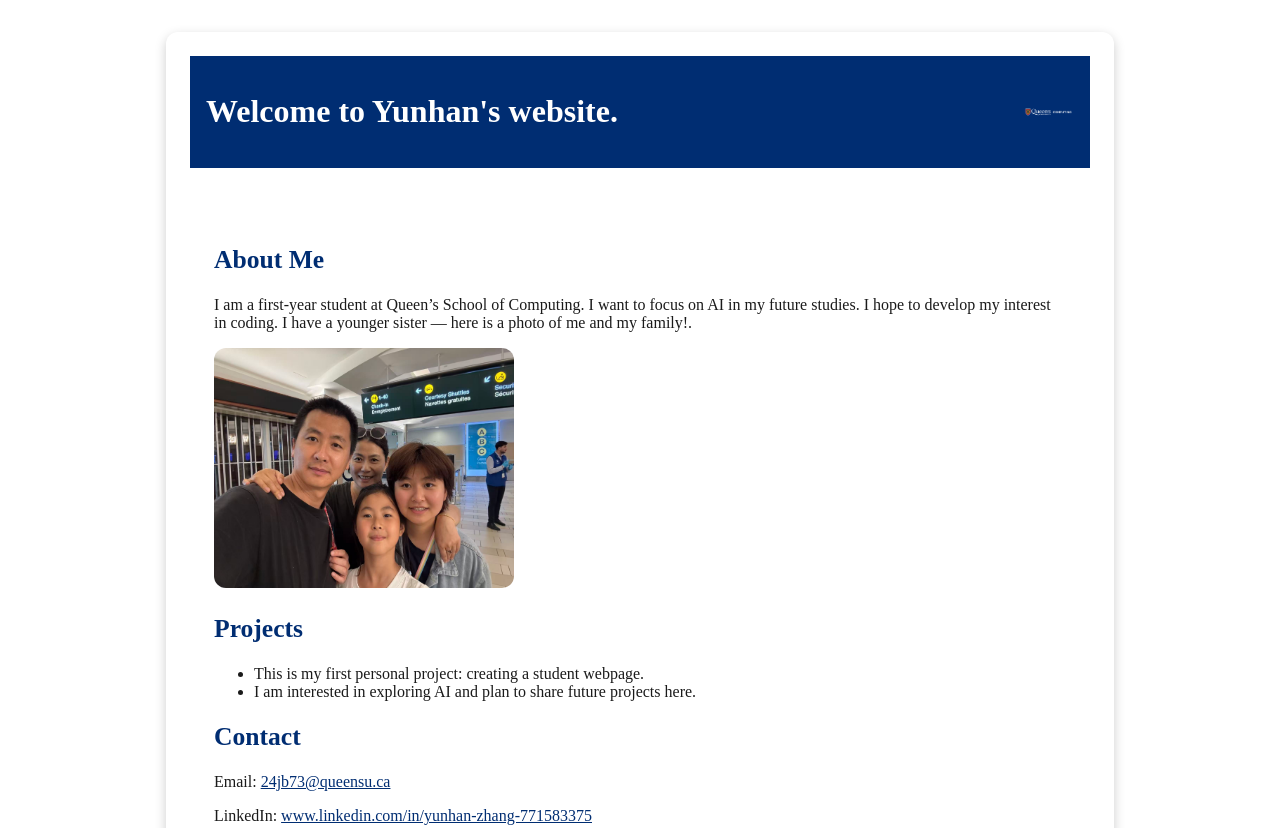
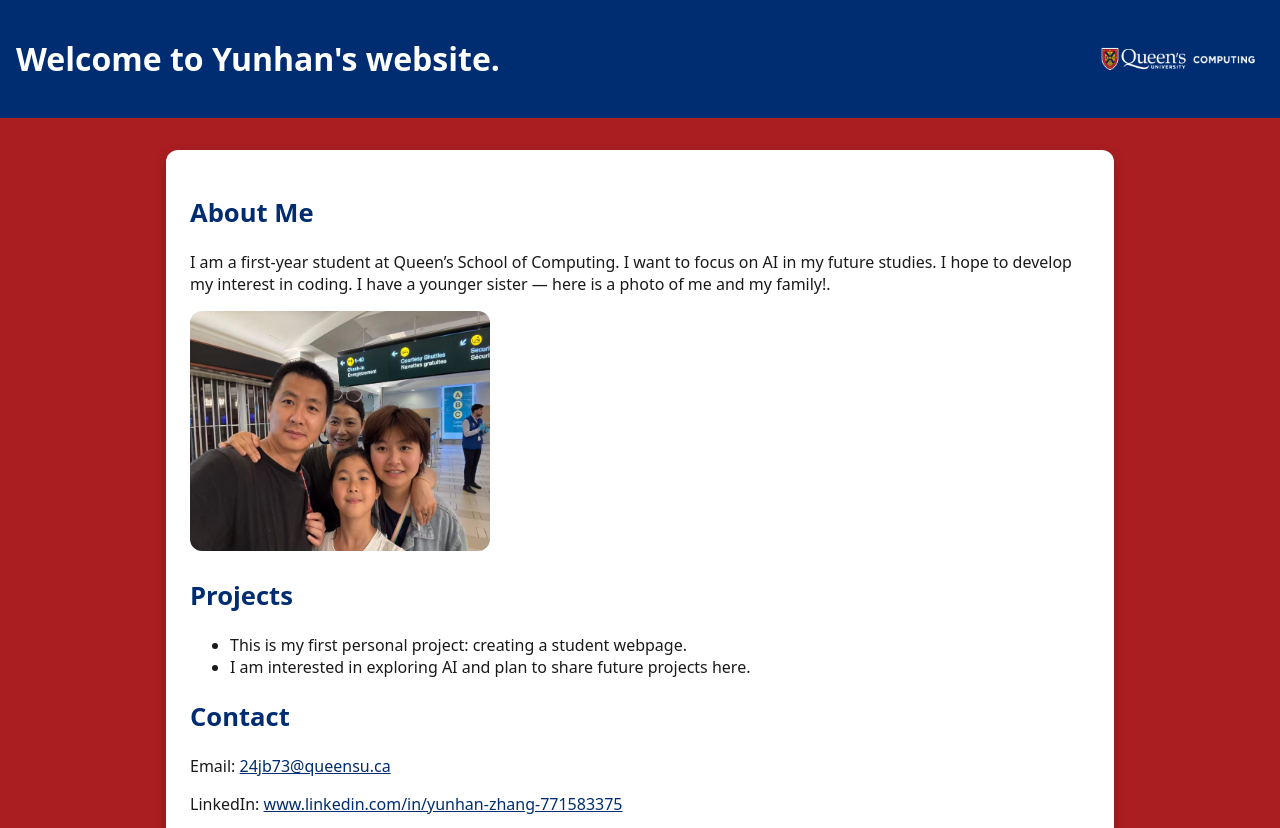
Before and after one commit to zyunhan886-tech/queens-student-page, a plain HTML site: page index.html in a window 1280 px wide. Shown: the top 828 px of the page. Drawn offline with Linux system fonts and the light colour scheme.

Commit message:
Update style.css

```diff
--- a/style.css
+++ b/style.css
@@ -1,14 +1,18 @@
 :root {
-  --red:#aa1e22; --gold:#f2a900; --blue:#002d72;
+  --red:#aa1e22;
+  --gold:#f2a900;
+  --blue:#002d72;
 }
-body {
-  background:#fff;
-  color:#1a1a1a;
-  max-width:900px;
-  margin:2rem auto;
-  border-radius:12px;
-  padding:1.5rem;
-  box-shadow: 0 4px 12px rgba(0,0,0,0.2); }
+
+html, body {
+  height: 100%;
+  margin: 0;
+  font-family: system-ui, sans-serif;
+  background: var(--red);   /* 整体背景是红色 */
+  color: #fff;
+}
+
+/* 顶部横幅 */
 header {
   background: var(--blue);
   color: #fff;
@@ -19,12 +23,34 @@ header {
 }
 
 header .logo {
-  height: 12px;
+  height: 40px;     /* 调整 logo 大小 */
+  width: auto;
+  object-fit: contain;
 }
-main { background:#fff; color:#1a1a1a; max-width:900px; margin:2rem auto; border-radius:12px; padding:1.5rem; }
-a { color: var(--blue); }
-/* === personalize below by changing colors or spacing === */
-/* example: make headings blue and a bit larger */
-h2 { color: var(--blue); font-size: 1.6rem; }
-/* example: make your photo round */
-img { border-radius: 12px; }
+
+/* 中间内容卡片 */
+main {
+  background: #fff;
+  color: #1a1a1a;
+  max-width: 900px;
+  margin: 2rem auto;
+  border-radius: 12px;
+  padding: 1.5rem;
+  box-shadow: 0 4px 12px rgba(0,0,0,0.2);
+}
+
+/* 链接颜色 */
+a {
+  color: var(--blue);
+}
+
+/* 标题样式 */
+h2 {
+  color: var(--blue);
+  font-size: 1.6rem;
+}
+
+/* 照片样式 */
+img {
+  border-radius: 12px;
+}
```
